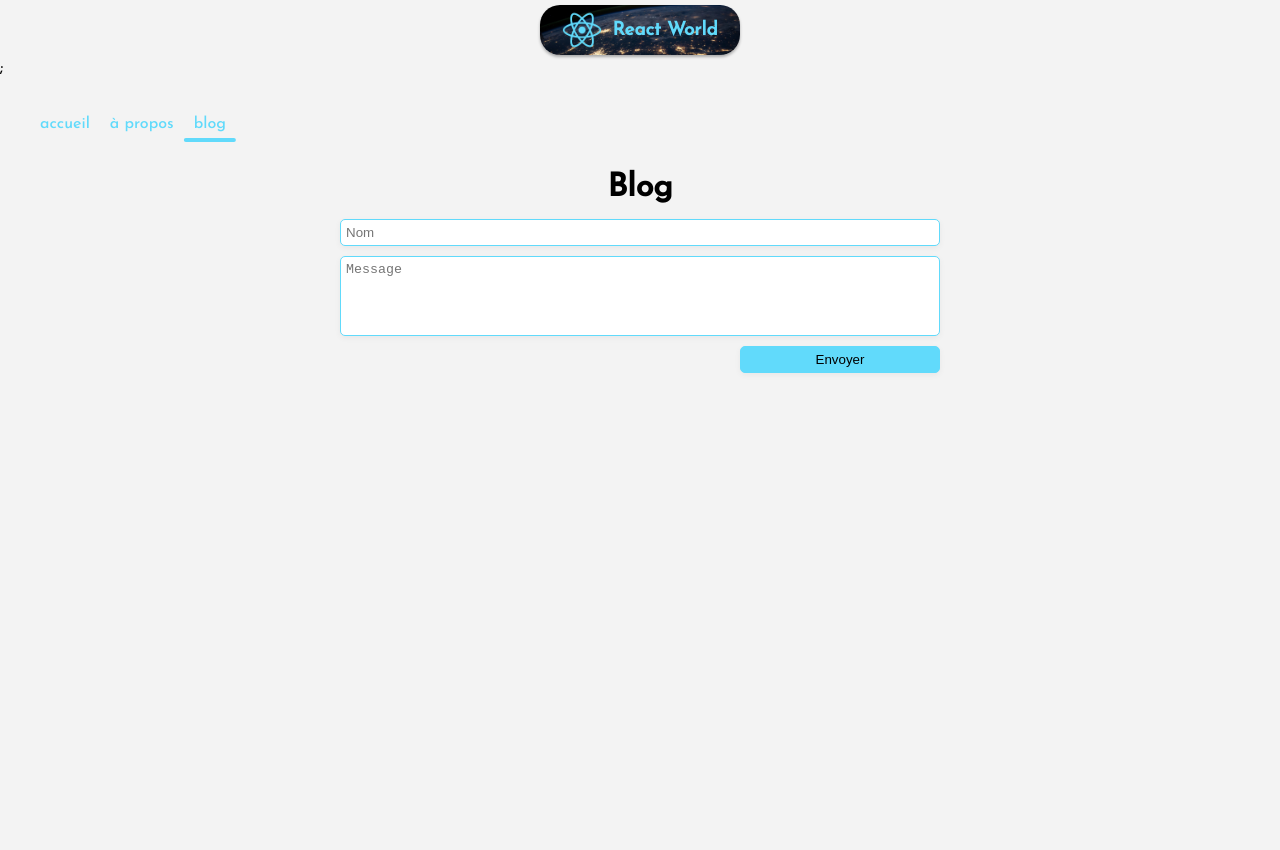
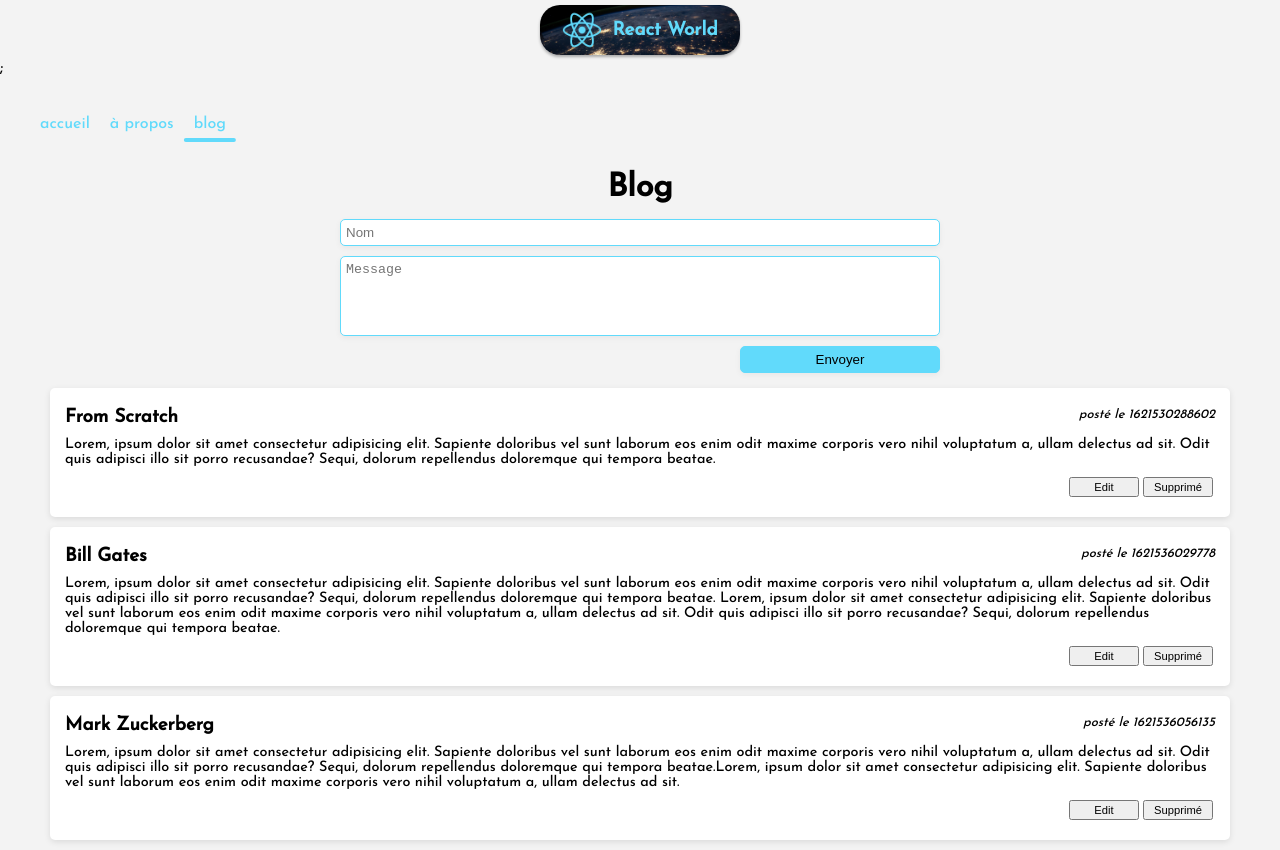
Before and after one commit to Barth-code/Projet-React2, a React (Create React App) app: page /blog in a window 1280 px wide. Before the commit the page ends 800 px from the top, so only its background shows below. Built offline with nearby package versions, Linux system fonts and the light colour scheme; data requests are answered from the project's data file.

Commit message:
les articles

```diff
--- /dev/null
+++ b/src/components/Article.js
@@ -0,0 +1,19 @@
+import React from "react";
+
+const Article = ({ article }) => {
+  return (
+    <div className="article">
+      <div className="card-header">
+        <h3>{article.author} </h3>
+        <em>posté le {article.date} </em>
+      </div>
+      <p>{article.content}</p>
+      <div className="btn-container">
+        <button>Edit</button>
+        <button>Supprimé</button>
+      </div>
+    </div>
+  );
+};
+
+export default Article;
--- a/src/pages/Blog.js
+++ b/src/pages/Blog.js
@@ -2,6 +2,7 @@ import React, { useEffect, useState } from "react";
 import Logo from "../components/Logo";
 import Navigation from "../components/Navigation";
 import axios from "axios";
+import Article from "../components/Article";
 
 const Blog = () => {
   const [blogData, setBlogData] = useState([]);
@@ -40,7 +41,11 @@ const Blog = () => {
         {error && <p>Veillez écrire un minimum de 140 caractère</p>}
         <input type="submit" value="Envoyer" />
       </form>
-      <ul></ul>
+      <ul>
+        {blogData.map((article) => (
+          <Article key={article.id} article={article} />
+        ))}
+      </ul>
     </div>
   );
 };
```
